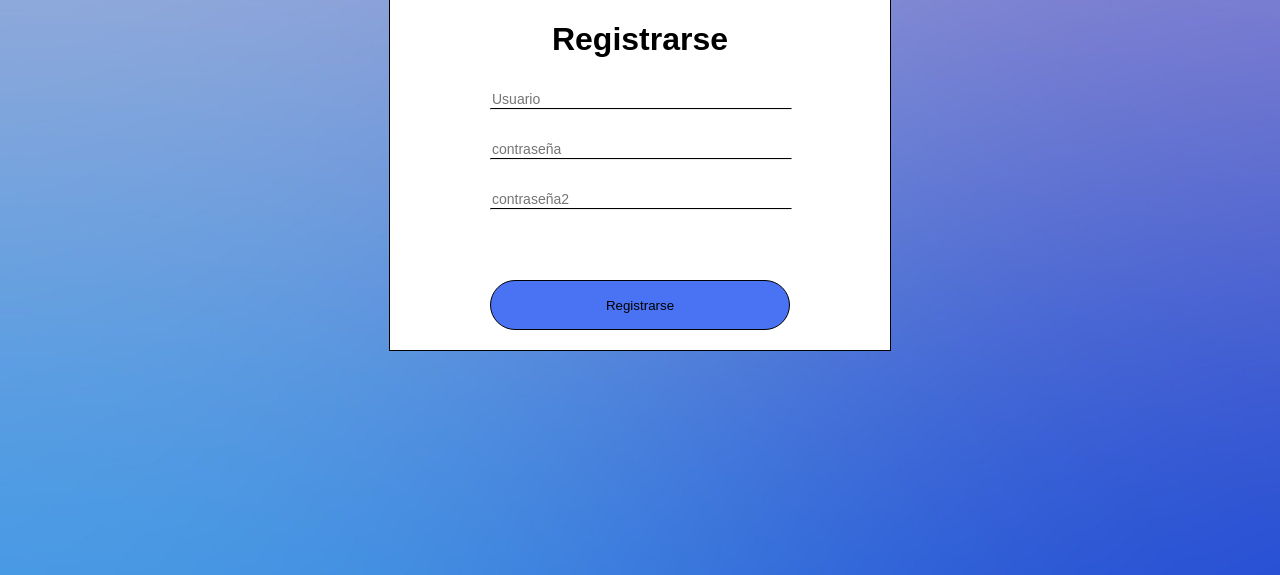
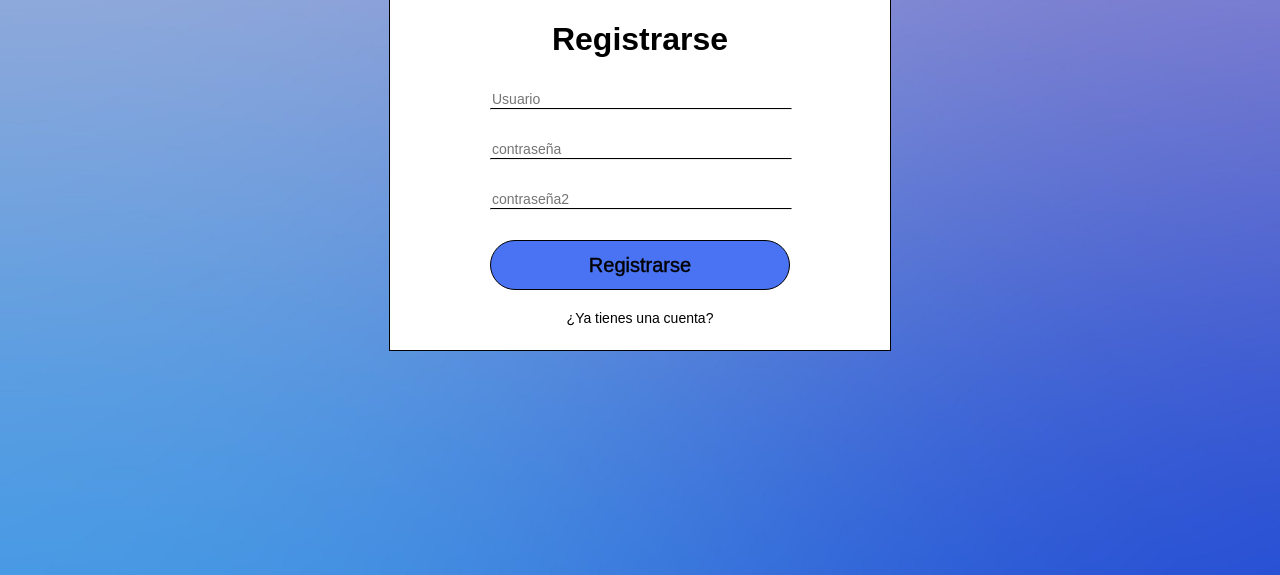
Before and after one commit to AntoCreed777/Proyecto_Diseno_Software, a Django app: page /accounts/register/ in a window 1280 px wide. Shown: the part 225-800 px from the top of the page. Run offline with Django 5.2, Linux system fonts and the light colour scheme.

Commit message:
feat: enlaces de login a registro y viceversa

```diff
--- a/accounts/static/registro.css
+++ b/accounts/static/registro.css
@@ -27,15 +27,14 @@ body {
 }
 
 .registrarse{
+        position: absolute;
         width: 500px;
         height: 350px;
         background-color: white;
         border: 1px solid black;
-        position: absolute;
         top: 50%;
         left: 50%;
         transform: translate(-50%, -50%);
-        justify-content: center;
 }
 
 .registrarse h1{
@@ -55,7 +54,11 @@ body {
     outline: none;
     font-size: 14px;
 }
-
+.formulario{
+    display: block;
+    width: 100%;
+    height: 230px;
+}
 .linea_usuario{
     position: absolute;
     top: 100px;
@@ -101,27 +104,20 @@ body {
 }
 .registrarse_pag{
     position: absolute;
-    top:280px;
+    top:240px;
     width: 300px;
     height: 50px;
     left: 100px;
     border-radius: 25px;
     border: 1px solid;
     background: #4a73f3;
+    font-size: 20px;
+    -webkit-text-stroke-width: 0.4px;
 }
-
-.boton_registrarse_pag{
-    position: absolute;
-    top: 250px;
-    left: 200px;
-    color: blue;
+.login{
+    display: flex;
+    justify-content: center;
+    color: black;
+    font-size: 14px;
     text-decoration: none;
 }
-
-.boton_registrarse{
-    position: absolute;
-    top: 260px;
-    left: 200px;
-    color: blue;
-    text-decoration: none;
-}
--- a/accounts/templates/login.html
+++ b/accounts/templates/login.html
@@ -16,7 +16,7 @@
     {% endif %}
     <div class="inicio_sesion" id="inicio_sesion">
         <h1>Inicio de sesión</h1>
-        <form method="post">
+        <form class="formulario" method="post">
             {% csrf_token %}
             <div>
                 <hr class="linea_Usuario" id="linea_Usuario">
@@ -30,6 +30,7 @@
                 <input type="submit" value="Ingresar" class="ingresar">
             </div>
         </form>
+        <a class="registro" href="{% url 'registro' %}">¿No estas registrado?</a>
     </div>
 </body>
 </html>
--- a/accounts/templates/registration.html
+++ b/accounts/templates/registration.html
@@ -18,7 +18,7 @@
 
     <div class="registrarse" id="registrarse">
         <h1>Registrarse</h1>
-        <form method="post">
+        <form class="formulario" method="post">
             {% csrf_token %}
             <div>
                 <hr class="linea_usuario" id="linea_usuario">
@@ -36,6 +36,7 @@
                 <input type="submit" value="Registrarse" class="registrarse_pag">
             </div>
         </form>
+        <a class="login" href="{% url 'login' %}">¿Ya tienes una cuenta?</a>
     </div>
 </body>
 </html>
--- a/accounts/urls.py
+++ b/accounts/urls.py
@@ -5,5 +5,5 @@ from . import views
 urlpatterns = [
     path('login/',views.login_view,name='login'),
     path('logout/', LogoutView.as_view(), name='logout'),
-    path('register/',views.registration),
+    path('register/',views.registration, name='registro'),
 ]
--- a/accounts/views.py
+++ b/accounts/views.py
@@ -29,13 +29,16 @@ def login_view(request):
 
 def registration(request):
      if request.method == 'POST':
-          if request.POST.get('usuario', '') is None:
+          usuario = request.POST.get('usuario', '')
+          contraseña = request.POST['contraseña']
+          contraseña2 = request.POST['contraseña2']
+          if usuario is None:
                messages.error(request, 'Ingrese un nombre de usuario')
+          elif " " in contraseña:
+               messages.error(request,"No se admiten espacios en la contraseña")
 
-          elif request.POST['contraseña'] == request.POST['contraseña2']:
+          elif contraseña == contraseña2:
                try:
-                    usuario = request.POST.get('usuario', '')
-                    contraseña = request.POST.get('contraseña', '')
                     user = Usuario.objects.create_user(username=usuario, password=contraseña)
                     user.save()
                     return redirect('/accounts/login')
```
Also changed, not shown: accounts/static/style.css (+14 -1 lines), api/migrations/0001_initial.py.
